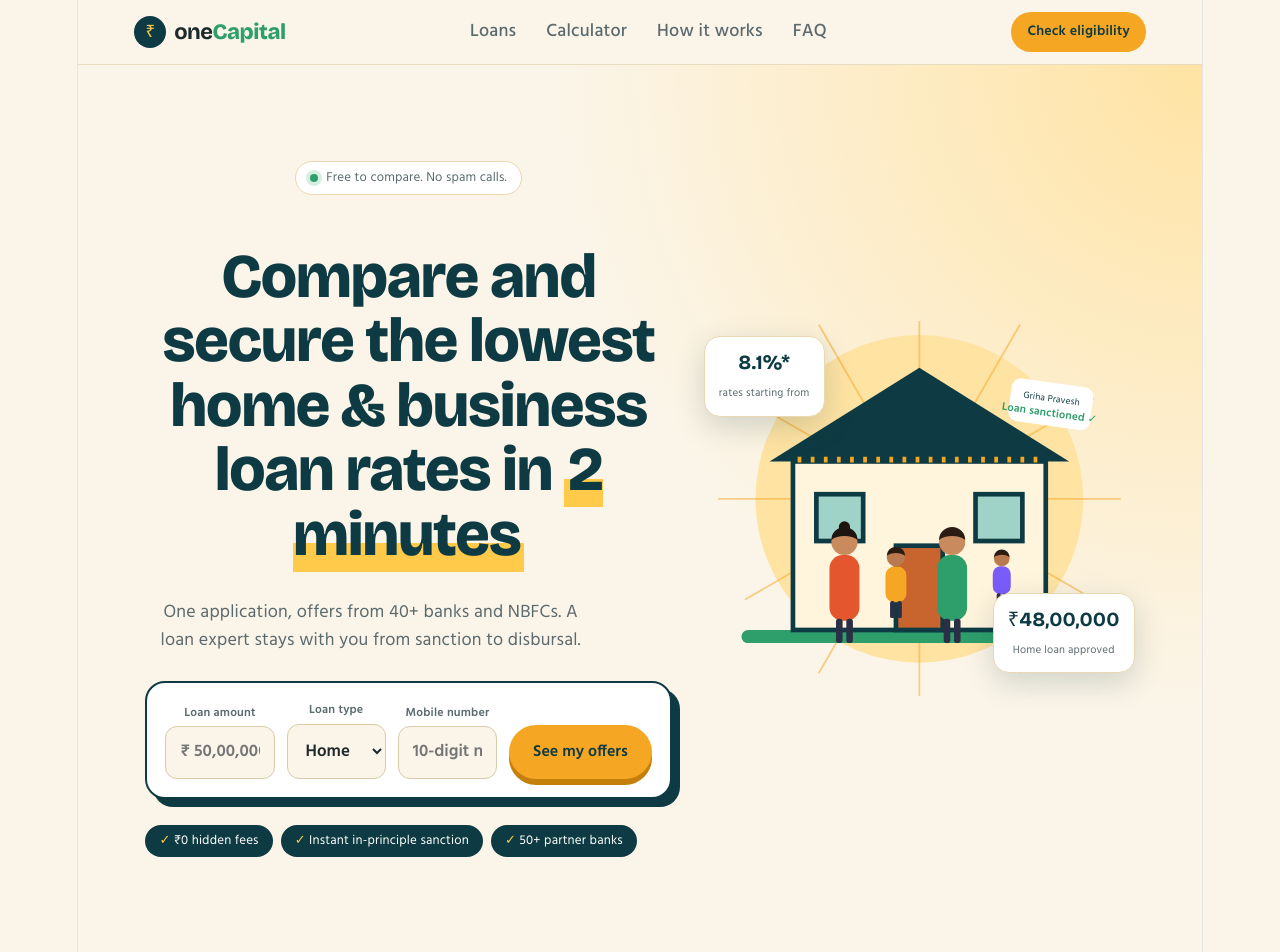
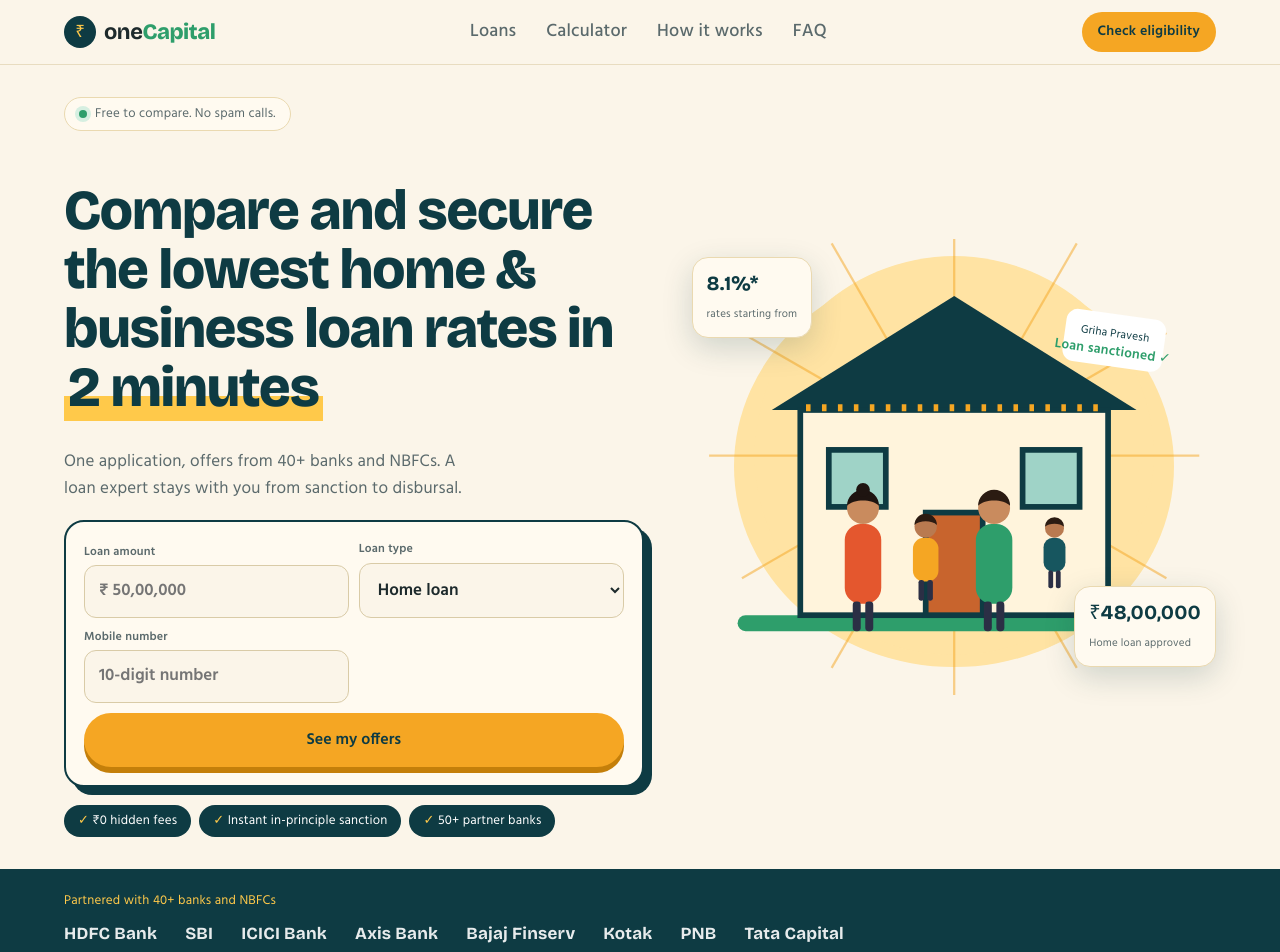
Before and after one commit to onecapitalfintech/onecapital, a React (Vite) app in the folder onecapital/: page / in a window 1280 px wide. Shown: the top 952 px of the page. Built offline with nearby package versions, Linux system fonts and the light colour scheme.

Commit message:
Made modifications in landing page

```diff
--- a/onecapital/src/App.jsx
+++ b/onecapital/src/App.jsx
@@ -34,7 +34,7 @@
     <Person x={150} y={250} cloth="#E4572E" head="bun" hair="#1E1410" />
     <Person x={205} y={262} s={0.7} cloth="#F5A623" skin="#B97A50" h={55} />
     <Person x={265} y={250} cloth="#2E9E6B" />
-    <Person x={318} y={262} s={0.6} cloth="#7A5CFA" skin="#B97A50" h={50} />
+    <Person x={318} y={262} s={0.6} cloth="#17565F" skin="#B97A50" h={50} />
     <g transform="translate(330 60) rotate(8)"><rect width="88" height="46" rx="10" fill="#fff" /><text x="44" y="20" textAnchor="middle" fontSize="10" fill="#0E3B43">Griha Pravesh</text><text x="44" y="36" textAnchor="middle" fontSize="12" fontWeight="700" fill="#2E9E6B">Loan sanctioned ✓</text></g>
   </svg>
 );
@@ -45,7 +45,7 @@
     <rect x="40" y="70" width="240" height="126" fill="#FFF4DC" stroke="#0E3B43" strokeWidth="4" />
     <path d="M30 70h260l-16-40H46z" fill="#E4572E" />
     {[0, 1, 2, 3, 4, 5].map((i) => <path key={i} d={`M${46 + i * 40} 30h40l-4 40h-40z`} fill={i % 2 ? "#FFF4DC" : "#E4572E"} />)}
-    {[0, 1, 2].map((r) => [0, 1, 2, 3].map((c) => <rect key={r + "" + c} x={56 + c * 28} y={92 + r * 30} width="20" height="22" rx="3" fill={["#F5A623", "#2E9E6B", "#7A5CFA", "#E4572E"][(r + c) % 4]} />))}
+    {[0, 1, 2].map((r) => [0, 1, 2, 3].map((c) => <rect key={r + "" + c} x={56 + c * 28} y={92 + r * 30} width="20" height="22" rx="3" fill={["#F5A623", "#2E9E6B", "#17565F", "#E4572E"][(r + c) % 4]} />))}
     <rect x="165" y="140" width="100" height="56" fill="#0E3B43" />
     <Person x={215} y={112} cloth="#fff" head="turban" skin="#B97A50" h={50} s={0.9} />
     <text x="215" y="176" textAnchor="middle" fontSize="11" fill="#FFC94A" fontWeight="700">₹ Stock ready</text>
@@ -76,7 +76,7 @@
 const stories = [
   ["Priya & Amit", "Homebuyers, Bengaluru", "We compared 6 offers in one evening and saved 0.4% on our rate. Our loan expert handled the builder paperwork.", "#E4572E"],
   ["Rajesh K.", "Textile manufacturer, Surat", "Cash-credit limit was sanctioned in 4 days. Earlier my bank kept asking for the same papers again and again.", "#2E9E6B"],
-  ["Sunita Devi", "Kirana owner, Jaipur", "I needed money to stock up before Diwali. They explained everything in Hindi and there were no hidden charges.", "#7A5CFA"],
+  ["Sunita Devi", "Kirana owner, Jaipur", "I needed money to stock up before Diwali. They explained everything in Hindi and there were no hidden charges.", "#17565F"],
 ];
 
 export default function App() {
--- a/onecapital/src/styles.css
+++ b/onecapital/src/styles.css
@@ -9,19 +9,22 @@
   --vermilion: #e4572e;
   --paper: #fbf5e9;
   --sand: #f3e7cc;
+  --card: #fffaf0;
+  --pad-x: max(5%, calc((100% - 1360px) / 2));
   --ink: #1d2a2c;
   --soft: #5b6a6c;
   --r: 20px;
 }
 * { box-sizing: border-box; margin: 0; padding: 0; }
 html { scroll-behavior: smooth; scroll-padding-top: 76px; }
+#root { max-width: none; width: 100%; margin: 0; padding: 0; border: 0; text-align: left; }
 body { font-family: "Hind", sans-serif; background: var(--paper); color: var(--ink); line-height: 1.55; padding-bottom: 76px; }
 h1, h2, h3, .brand { font-family: "Bricolage Grotesque", sans-serif; letter-spacing: -0.02em; }
-h2 { font-size: clamp(28px, 6vw, 44px); line-height: 1.1; max-width: 18ch; }
+h1, h2, h3 { color: var(--teal); opacity: 1; }
+h2 { font-size: clamp(28px, 6vw, 44px); line-height: 1.1; max-width: 20ch; }
 a { color: inherit; text-decoration: none; }
 :focus-visible { outline: 3px solid var(--teal); outline-offset: 3px; }
-section, header.hero { padding: 56px 5%; }
-section > *, .hero { max-width: 1180px; margin-inline: auto; }
+section, header.hero { padding: 56px var(--pad-x); }
 
 /* buttons */
 .btn { display: inline-flex; align-items: center; justify-content: center; padding: 14px 24px; border-radius: 100px; font-weight: 600; font-size: 16px; border: 0; cursor: pointer; font-family: inherit; }
@@ -39,25 +42,27 @@
 .nav-links a:hover { color: var(--teal); }
 
 /* hero */
-.hero { display: grid; gap: 32px; background:
-  radial-gradient(circle at 100% 0, #ffe3a3 0, transparent 45%), var(--paper); max-width: none; }
-.hero > * { max-width: 1180px; }
-.hero-copy { min-width: 0; }
-.pill { display: inline-flex; gap: 8px; align-items: center; padding: 6px 14px; border-radius: 100px; background: #fff; border: 1px solid #ead9b0; font-size: 13px; color: var(--soft); margin-bottom: 18px; }
+.hero { display: grid; gap: 20px; align-content: start; min-height: calc(100svh - 64px); padding-block: 24px; background: var(--paper); text-align: left; }
+.hero-copy { min-width: 0; text-align: left; align-self: center; }
+.pill { display: inline-flex; gap: 8px; align-items: center; padding: 6px 14px; border-radius: 100px; background: var(--card); border: 1px solid #ead9b0; font-size: 13px; color: var(--soft); margin-bottom: 18px; }
 .live-dot { width: 8px; height: 8px; border-radius: 50%; background: var(--green); box-shadow: 0 0 0 4px #d6efe1; }
-.hero h1 { font-size: clamp(34px, 8vw, 62px); line-height: 1.04; font-weight: 800; color: var(--teal); }
-.hero h1 mark { background: linear-gradient(transparent 62%, var(--marigold) 62%); color: inherit; padding: 0 4px; }
-.hero-copy > p { margin-top: 16px; font-size: 18px; color: var(--soft); max-width: 46ch; }
-.quick { margin-top: 26px; display: grid; gap: 12px; padding: 18px; background: #fff; border-radius: var(--r); border: 2px solid var(--teal); box-shadow: 8px 8px 0 var(--teal); }
+.hero h1 { font-size: clamp(30px, min(4.4vw, 7.6vh), 64px); line-height: 1.05; font-weight: 800; max-width: 17ch; }
+.hero h1 mark { background: linear-gradient(transparent 62%, var(--marigold) 62%); color: inherit; padding: 0 4px; -webkit-box-decoration-break: clone; box-decoration-break: clone; }
+.hero-copy > p { margin-top: 12px; font-size: 17px; color: var(--soft); max-width: 46ch; }
+.quick { margin-top: 18px; display: grid; gap: 10px; padding: 18px; background: var(--card); border-radius: var(--r); border: 2px solid var(--teal); box-shadow: 8px 8px 0 var(--teal); }
 .quick label { display: grid; gap: 4px; font-size: 12px; font-weight: 600; color: var(--soft); }
 .quick input, .quick select { font: inherit; font-size: 17px; padding: 12px 14px; border: 1.5px solid #d9cba7; border-radius: 12px; background: var(--paper); color: var(--ink); width: 100%; }
 .sent { padding: 14px; font-weight: 600; color: var(--green); }
-.badges { list-style: none; display: flex; flex-wrap: wrap; gap: 8px; margin-top: 26px; }
+.badges { list-style: none; display: flex; flex-wrap: wrap; gap: 8px; margin-top: 18px; }
 .badges li { background: var(--teal); color: #fff; font-size: 13px; padding: 6px 14px; border-radius: 100px; }
 .badges li::before { content: "✓ "; color: var(--marigold); }
-.hero-art { position: relative; }
+.hero-art { position: relative; align-self: center; }
+.hero-art::before { content: ""; position: absolute; inset: 6% 8%; border-radius: 50%; background: #ffe3a3; z-index: 0; }
+.hero-art .art { position: relative; z-index: 1; }
+.float { z-index: 2; }
 .art { width: 100%; height: auto; display: block; }
-.float { position: absolute; background: #fff; border-radius: 16px; padding: 10px 14px; box-shadow: 0 10px 30px rgba(14, 59, 67, 0.18); border: 1px solid #ead9b0; }
+.hero-art .art { max-height: 38vh; margin-inline: auto; }
+.float { position: absolute; background: var(--card); border-radius: 16px; padding: 10px 14px; box-shadow: 0 10px 30px rgba(14, 59, 67, 0.18); border: 1px solid #ead9b0; }
 .float b { display: block; font-family: "Bricolage Grotesque"; font-size: 20px; color: var(--teal); }
 .float small { font-size: 11px; color: var(--soft); }
 .f1 { top: 4%; left: 0; }
@@ -74,6 +79,7 @@
 .loan-card.home { background: #d7efe0; border: 2px solid var(--green); }
 .loan-card.biz { background: var(--teal); color: #fff; }
 .loan-card h3 { font-size: 28px; }
+.loan-card.biz h3 { color: #fff; }
 .loan-card p { color: inherit; opacity: 0.8; }
 .loan-card ul { list-style: none; display: grid; gap: 6px; margin: 8px 0 14px; }
 .loan-card li::before { content: "₹"; font-weight: 700; margin-right: 10px; color: var(--saffron); }
@@ -82,7 +88,7 @@
 
 /* calculator */
 .calc-sec { background: var(--sand); max-width: none; }
-.calc { margin-top: 28px; background: #fff; border-radius: 28px; border: 2px solid var(--teal); overflow: hidden; }
+.calc { margin-top: 28px; background: var(--card); border-radius: 28px; border: 2px solid var(--teal); overflow: hidden; }
 .tabs { display: grid; grid-template-columns: 1fr 1fr; }
 .tabs button { padding: 16px 8px; font: 600 15px "Hind"; border: 0; background: #f0e6cc; color: var(--soft); cursor: pointer; }
 .tabs button[aria-selected="true"] { background: var(--teal); color: #fff; }
@@ -107,7 +113,7 @@
 .how p { color: var(--soft); }
 
 /* proof */
-.proof { background: #fff; max-width: none; }
+.proof { background: var(--card); max-width: none; }
 .stories { display: grid; gap: 18px; margin-top: 28px; }
 .stories figure { background: var(--paper); border-radius: 22px; padding: 22px; border: 1px solid #ead9b0; display: grid; gap: 16px; align-content: space-between; }
 blockquote { font-size: 17px; }
@@ -143,9 +149,11 @@
   body { padding-bottom: 0; }
   .sticky-cta { display: none; }
   .nav-links { display: flex; }
-  section, header.hero { padding: 96px 6%; }
-  .hero { grid-template-columns: 1.1fr 0.9fr; align-items: center; }
-  .quick { grid-template-columns: 1.1fr 1fr 1fr auto; align-items: end; }
+  section { padding-block: 96px; }
+  header.hero { padding-block: 32px; min-height: calc(100svh - 68px); grid-template-columns: 1.05fr 0.95fr; gap: 48px; align-content: center; }
+  .hero-art .art { max-height: calc(100svh - 170px); }
+  .quick { grid-template-columns: 1fr 1fr; align-items: end; }
+  .quick .btn { grid-column: 1 / -1; }
   .loan-grid, .stories { grid-template-columns: 1fr 1fr; }
   .stories { grid-template-columns: repeat(3, 1fr); }
   .calc-body { grid-template-columns: 1.3fr 1fr; padding: 36px; gap: 40px; }
```
